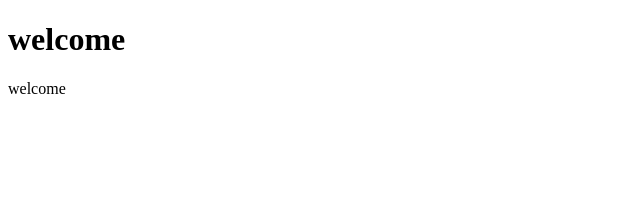
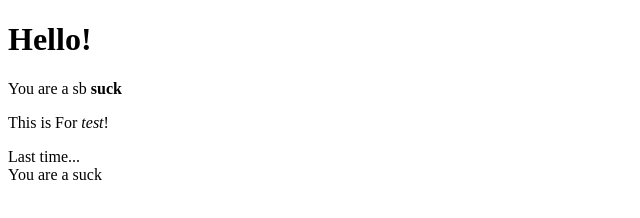
Before and after one commit to zhangzhanhang855/testify666, a plain HTML site: page index.html in a window 1280 px wide. Shown: the whole page, without its empty margins (0-640 px from the left). Drawn offline with Linux system fonts and the light colour scheme.

Commit message:
Change language to English and update content
Updated the HTML structure and content to English.

```diff
--- a/index.html
+++ b/index.html
@@ -1,12 +1,12 @@
 <!DOCTYPE html>
-<html lang="zh-CN">
-<head>
-  <meta name="viewport" content="width=device-width, initial-scale=1.0">
-  <meta charset="UTF-8">
-  <title>Welcome</title>
-</head>
-<body>
-  <h1>welcome</h1>
-  <p>welcome</p>
-</body>
+<html lang="en">
+  <head>
+    <title>This is My website.</title>
+  </head>
+  <body>
+    <h1>Hello!</h1>
+    <p>You are a sb <strong>suck</strong></p>
+    <p>This is For <em>test</em>!</p>
+    <p>Last time...<br />You are a suck</p>
+  </body>
 </html>
```
